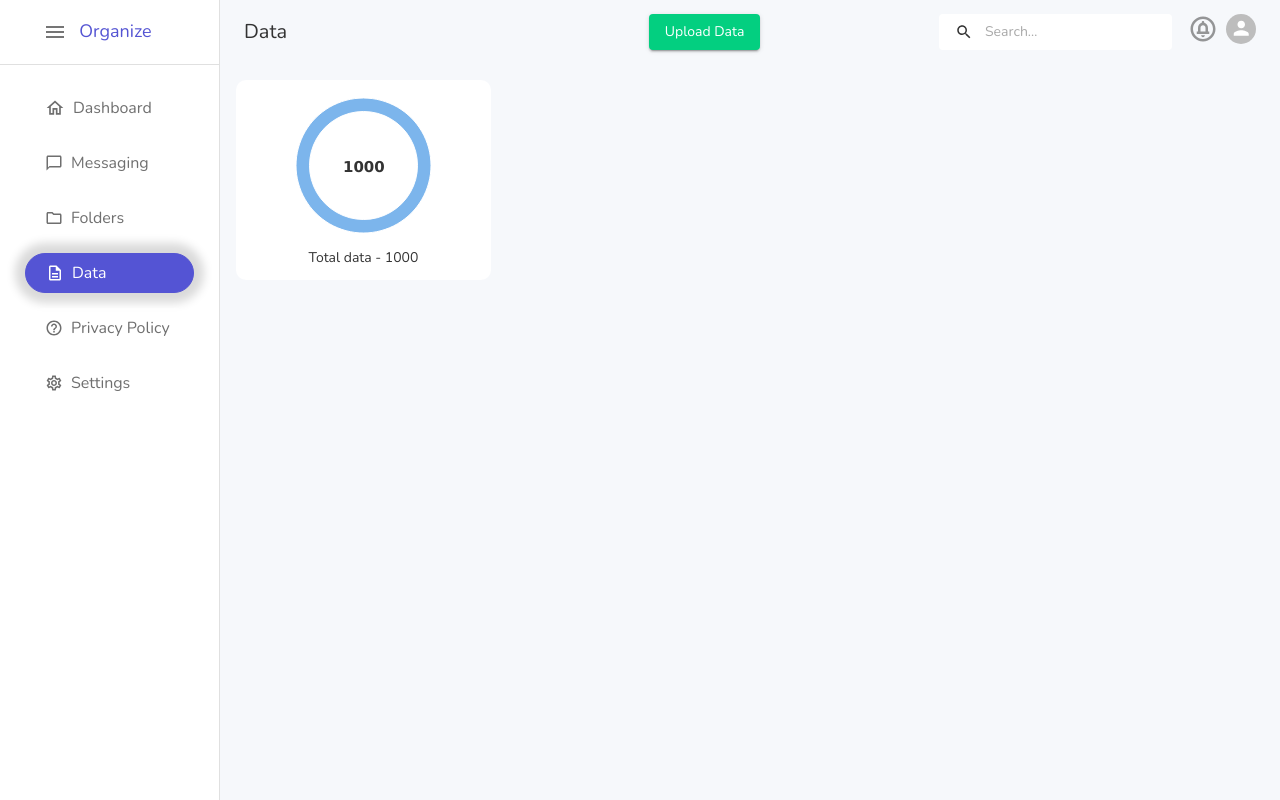
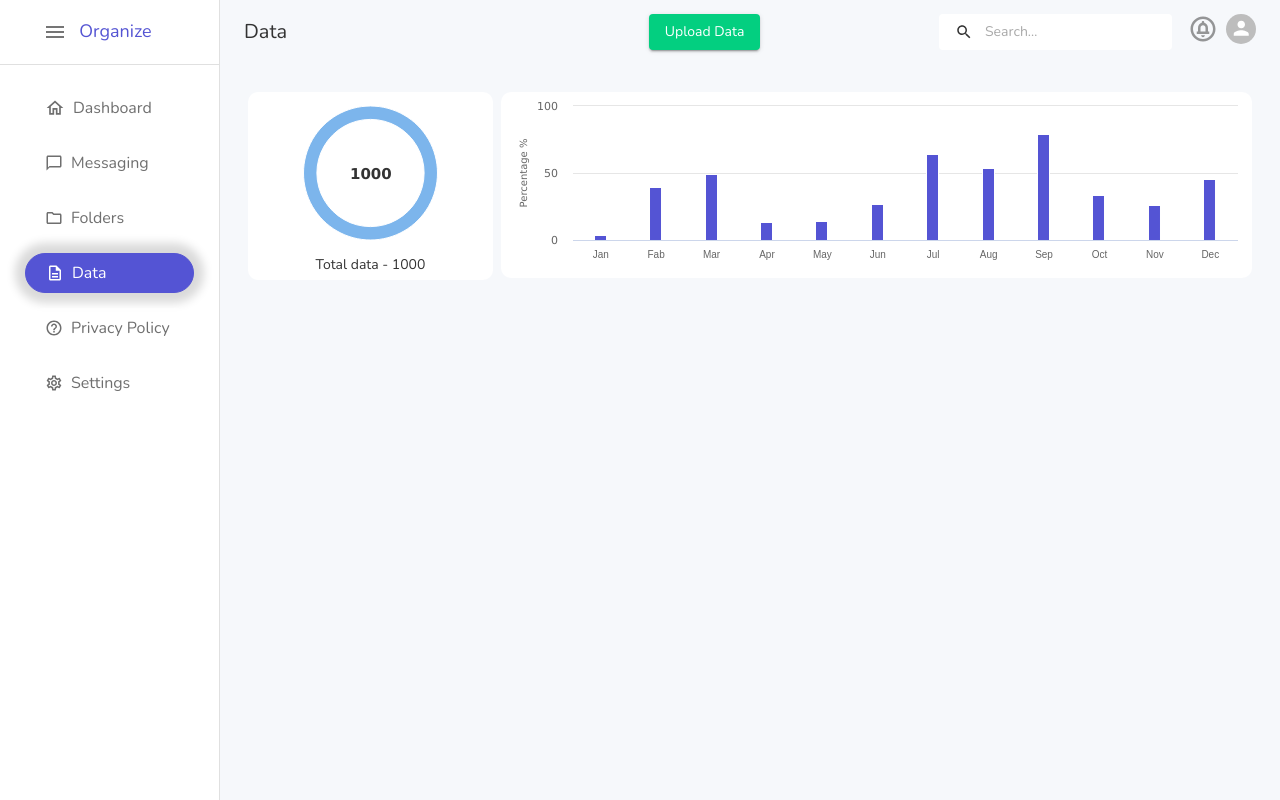
Before and after one commit to satyam-organaise/frontend-code-organise, a React (Vite) app: page /data in a window 1280 px wide. Built offline with nearby package versions, Linux system fonts and the light colour scheme.

Commit message:
bar chart add in data page

```diff
--- a/src/components/DataPageComponent/CircularProgressBar/CircularProgressBar.jsx
+++ b/src/components/DataPageComponent/CircularProgressBar/CircularProgressBar.jsx
@@ -102,11 +102,9 @@ const CircularProgressBar = () => {
 
     return (
         <>
-
             <HighchartsReact
                 highcharts={Highcharts}
                 options={totalData()}
-
             />
         </>
     )
--- /dev/null
+++ b/src/components/DataPageComponent/LineBarsChart.jsx
@@ -0,0 +1,160 @@
+import React from 'react'
+import HighchartsReact from 'highcharts-react-official'
+import Highcharts from "highcharts";
+
+const LineBarsChart = () => {
+    const chartColors = [
+        "#5454d4",
+        "#9c27b0",
+        "#ff9800",
+        "#e91e63",
+        "#4caf50",
+        "#f44336",
+    ];
+
+    const BarArray = [
+        {
+            "id": 30985,
+            "code": "Jan",
+            "weight": 0.039318,
+        },
+        {
+            "id": 30986,
+            "code": "Fab",
+            "weight": 0.39318,
+        },
+        {
+            "id": 30987,
+            "code": "Mar",
+            "weight": 0.49318,
+        },
+        {
+            "id": 30989,
+            "code": "Apr",
+            "weight": 0.13318,
+        },
+        {
+            "id": 30990,
+            "code": "May",
+            "weight": 0.139318,
+        },
+        {
+            "id": 30991,
+            "code": "Jun",
+            "weight": 0.269318,
+        },
+        {
+            "id": 30992,
+            "code": "Jul",
+            "weight": 0.639318,
+        },
+        {
+            "id": 30993,
+            "code": "Aug",
+            "weight": 0.539318,
+        },
+        {
+            "id": 30994,
+            "code": "Sep",
+            "weight": 0.79318,
+        },
+        {
+            "id": 30995,
+            "code": "Oct",
+            "weight": 0.339318,
+        },
+        {
+            "id": 30996,
+            "code": "Nov",
+            "weight": 0.259318,
+        },
+        {
+            "id": 30997,
+            "code": "Dec",
+            "weight": 0.45678,
+        }
+    ]
+
+    function getDataCal() {
+        return BarArray.map((gdata) => {
+            return [gdata.code, gdata.weight * 100];
+        });
+    }
+
+    const totalBars = () => {
+        return {
+            colors: chartColors,
+            chart: {
+                type: "column",
+                height: '24%'
+            },
+            title: {
+                style: {
+                    display: "none",
+                },
+            },
+            subtitle: {
+                style: {
+                    display: "none",
+                },
+            },
+            xAxis: {
+                type: "category",
+                labels: {
+                    style: {
+                        fontSize: "10px",
+                        fontFamily: "arial",
+                    },
+                },
+            },
+            yAxis: {
+                min: 0,
+                title: {
+                    text: "Percentage %",
+                    style: {
+                        fontSize: "10px",
+                    },
+                },
+            },
+            legend: {
+                enabled: false,
+            },
+            tooltip: {
+                pointFormat: "Percentage <b>{point.y:.1f}%</b>",
+                style: {
+                    fontSize: "10px",
+                },
+            },
+            series: [
+                {
+                    name: "Data Split",
+                    data: getDataCal(),
+                    pointWidth: 12,
+                    dataLabels: {
+                       // enabled: true,
+                        color: "#FFFFFF",
+                        align: "center",
+                        format: "{point.y:.1f}",
+                        style: {
+                         fontSize: "8px",
+                         fontFamily: "arial",
+                         fontWeight:"bold"
+                        },
+                    },
+                },
+            ],
+        };
+    }
+
+    return (
+        <>
+            <HighchartsReact
+                highcharts={Highcharts}
+                options={totalBars()}
+            />
+
+        </>
+    )
+}
+
+export default LineBarsChart
--- a/src/pages/Data.jsx
+++ b/src/pages/Data.jsx
@@ -3,6 +3,8 @@ import LeftSideBar from '../components/LeftSideBar/LeftSideBar';
 import Typography from '@mui/material/Typography'
 import { Grid } from '@mui/material';
 import CircularProgressBar from '../components/DataPageComponent/CircularProgressBar/CircularProgressBar';
+import LineBarsChart from '../components/DataPageComponent/LineBarsChart';
+import { Box } from '@mui/system';
 
 const Data = ({ theme }) => {
     //Index prop defiend by according to this array
@@ -11,15 +13,19 @@ const Data = ({ theme }) => {
     return (
         <>
             <LeftSideBar data={{ pageName: "Data", index: 3 }}>
-                <Grid container spacing={1}  >
-                    <Grid item lg={3} sx={{height:"200px"}} bgcolor="#fff" p={1} borderRadius="10px">
-                        <CircularProgressBar />
-                        <Typography mt={.5} color="secondary.dark" variant="subtitle2" textAlign={'center'} > Total data - 1000</Typography>
+                <Grid container id="graph_session_in_data_part">
+                    <Grid item  p={.5}  md={3}  lg={3} sx={{ height: "200px" }} >
+                        <Box p={.5} bgcolor="#fff" borderRadius="10px">
+                            <CircularProgressBar />
+                            <Typography mt={.5} color="secondary.dark" variant="subtitle2" textAlign={'center'} > Total data - 1000</Typography>
+                        </Box>
                     </Grid>
-                    <Grid item lg={9}>
+                    <Grid item  p={.5}  md={9} lg={9} sx={{ height: "200px" }} >
+                        <Box  p={.5}  bgcolor="#fff" borderRadius="10px">
+                            <LineBarsChart />
+                        </Box>
 
                     </Grid>
-
                 </Grid>
             </LeftSideBar>
         </>
```
